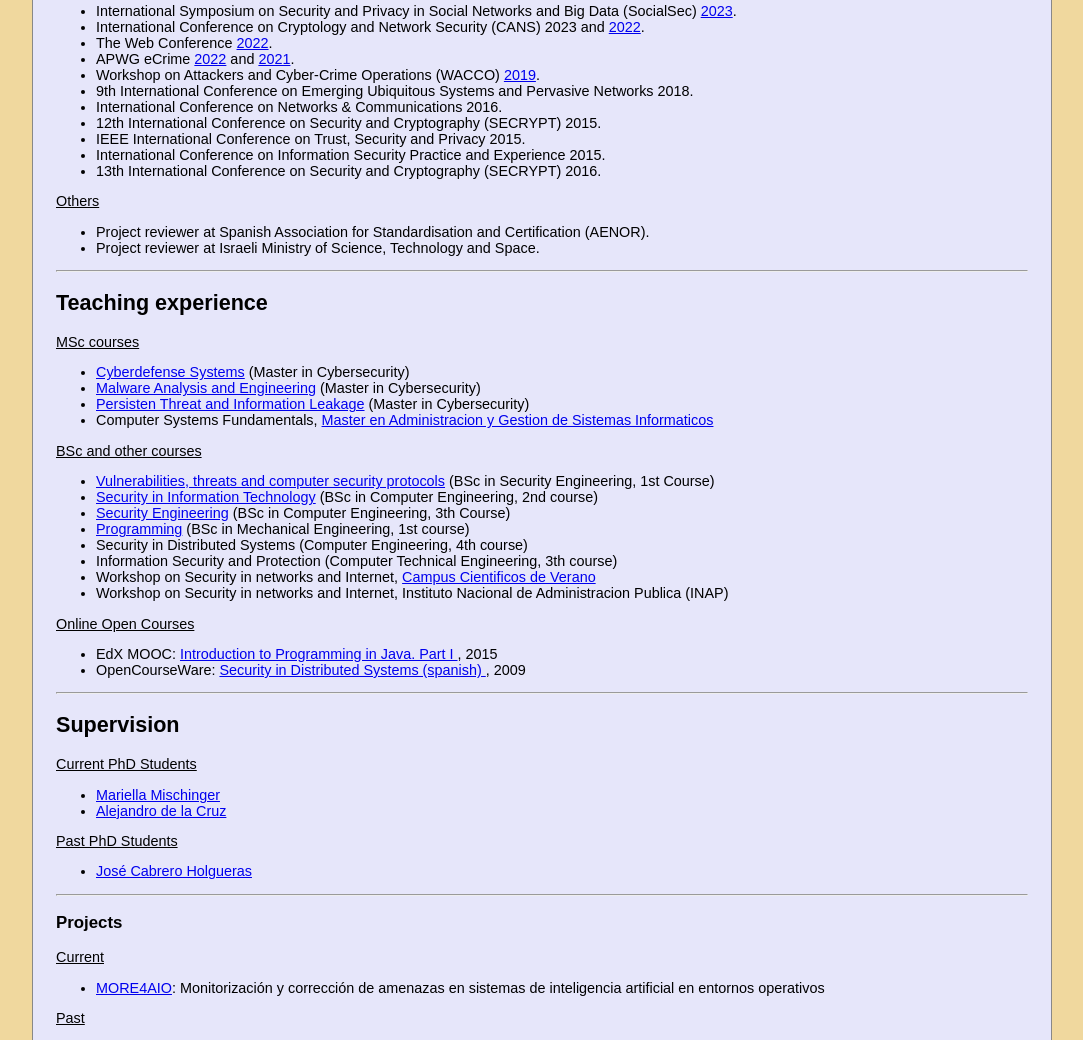
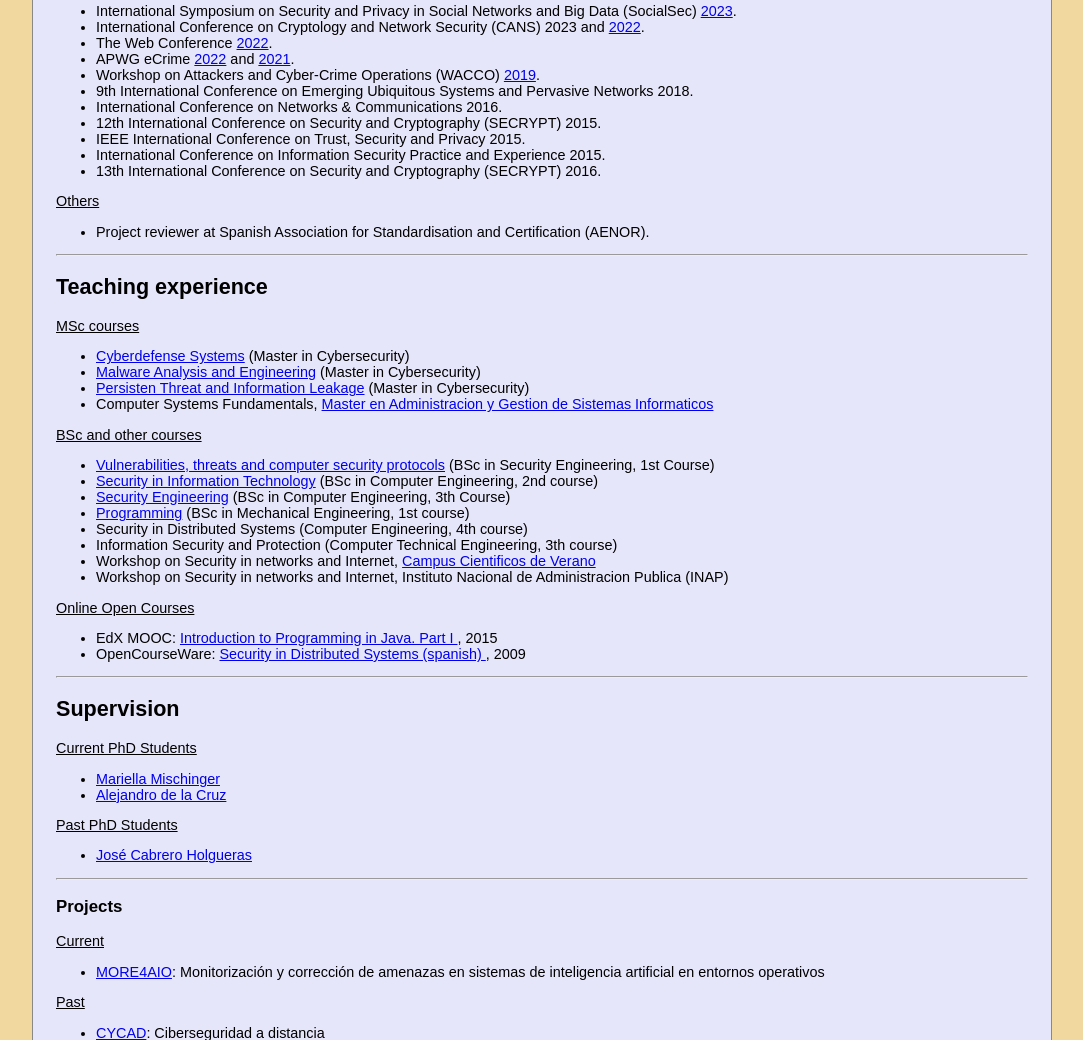
Before and after one commit to spastrana/spastrana.github.io, a plain HTML site: page index.html in a window 1280 px wide. Shown: the part 3824-4864 px from the top of the page, without its empty margins (98-1181 px from the left). Drawn offline with Linux system fonts and the light colour scheme.

Commit message:
Updated projects

```diff
--- a/index.html
+++ b/index.html
@@ -480,8 +480,8 @@ I received a PhD in Computer Science and Technology in 2014 by University of Car
 <li>13th International Conference on Security and Cryptography (SECRYPT) 2016.</li>
 </ul>
 <u>Others</u>
-<ul><li>Project reviewer at Spanish Association for Standardisation and Certification (AENOR).</li>
-<li>Project reviewer at Israeli Ministry of Science, Technology and Space.</li>
+<ul>
+	<li>Project reviewer at Spanish Association for Standardisation and Certification (AENOR).</li>
 </ul>
 
 
```
